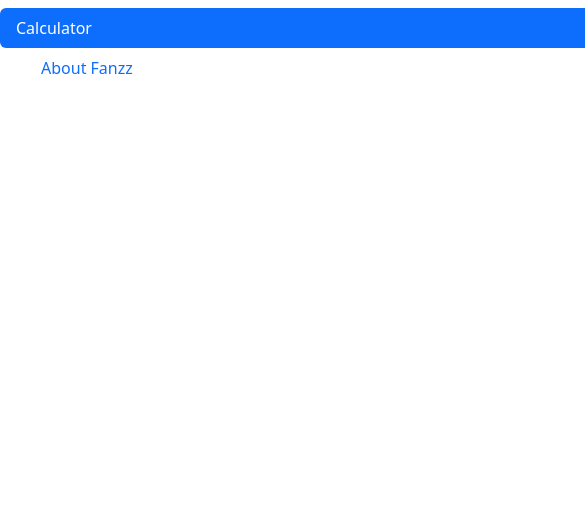
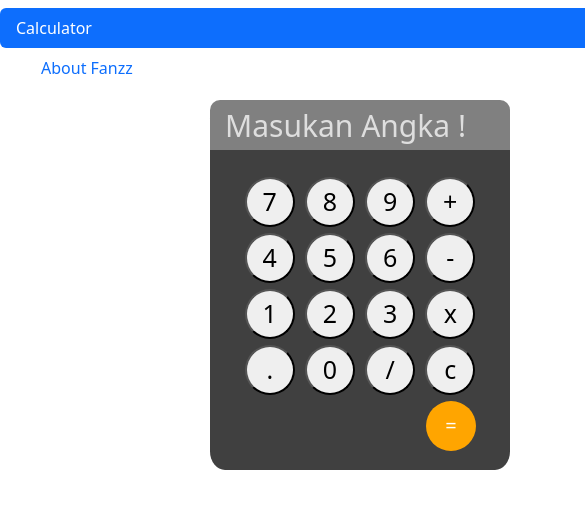
Before and after one commit to Fenzee/Calculator-, a plain HTML site: page index.html in a window 390 px wide. Shown: the top 508 px of the page, 585 px wide, since content can reach past the window. Drawn offline with nearby package versions, Linux system fonts and the light colour scheme.

Commit message:
Make it Responsive Little bit

```diff
--- a/index.html
+++ b/index.html
@@ -13,10 +13,14 @@
   <a class="flex-sm-fill text-sm-center nav-link active" aria-current="page" href="index.html">Calculator</a>
   <a class="flex-sm-fill text-sm-center nav-link" href="about.html">About Fanzz</a> <br>
   </div>
-  <div class="container">
-      <script src="script.js"></script>
-
-      <input type="text" id="display" readonly>
+  <div class="container-cal">
+    <script src="script.js"></script>
+    <div class="calculator">
+      <!-- <h1>Calculator</h1>
+      <h2>Made by Fanzz</h2>
+      <h3>Version 1.0.0</h3>
+      <br> -->
+      <input type="text" id="display" readonly placeholder="Masukan Angka !">
 
       <br><br>
       <button class="button" onclick="updateDisplay(7)">7</button>
@@ -43,10 +47,12 @@
       <button class="button" onclick="updateDisplay('.')">.</button>
       <button class="button" onclick="updateDisplay(0)">0</button>
       <button class="button" onclick="updateDisplay('/')">/</button>
-      <button class="button" onclick="calculate()">=</button>
-      <button class="button1" onclick="clearDisplay()">clear</button>
+      <button class="button" onclick="clearDisplay()">c</button> <br>
+      <button class="button1" onclick="calculate()">=</button>
 
       <br><br>
+    </div>
+
   </div>
 
 
--- a/style.css
+++ b/style.css
@@ -3,18 +3,72 @@ body {
     padding: auto;
     align-items: center;
     text-align: center;
+    height: 600px;
 
 }
+
+.container-cal {
+  position: absolute;
+  top: 100px;
+  left: 605px;
+  background: hsl(0, 0%, 25%);
+  margin: 0px;
+  width: 300px;
+  padding: 0;
+  height: 370px;
+  border-radius: 5%;
+}
+
+.container-cal .calculator {
+  text-align: center;
+  width: 300px;
+}
+
+input::placeholder {
+  color: rgb(222, 222, 222);
+}
+
 input {
-    width: 250px;
+  font-size: 30px !important;
+  color: white;
+  background-color: hsl(0, 0%, 50%);
+    width: 300px;
     height: 50px;
-    font-size: 40px;
+    margin: 0;
+    padding: 0;
+    padding-left: 15px;
+    border: none;
+    border-radius: 10px 10px 0 0;
 }
+
+
+
 .button {
     margin: 3px;
     width: 50px;
     height: 50px;
     font-size: 25px;
+    border-radius: 50%;
+}
+.button1 {
+  position: absolute;
+  left: 213px;
+  margin: 3px;
+  width: 50px;
+  height: 50px;
+  font-size: 25px;
+  border-radius: 50%;
+  background-color: orange;
+  color: white;
+  border: none;
+
+}
+.button1 {
+    margin-left: 3;
+    margin-right: -63;
+    width: 50px;
+    height: 50px;
+    font-size: 20;
 }
 
 .nav.nav-pills.flex-column.flex-sm-row {
@@ -39,14 +93,6 @@ input {
     max-width: 30% !important;
 }
 
-.button1 {
-    margin-left: 3;
-    margin-right: -63;
-    padding-right: 48px;
-    width: 50px;
-    height: 50px;
-    font-size: 20;
-}
 
 .section {
     padding: 100px 0;
@@ -167,3 +213,19 @@ mark {
 .dark-color {
     color: #20247b;
 }
+
+@media (max-width: 1440px) {
+  .container-cal {
+    left: 570px;
+  }
+}
+@media (max-width: 1024px) {
+  .container-cal {
+    left: 370px;
+  }
+}
+@media (max-width: 768px) {
+  .container-cal {
+    left: 210px;
+  }
+}
```
